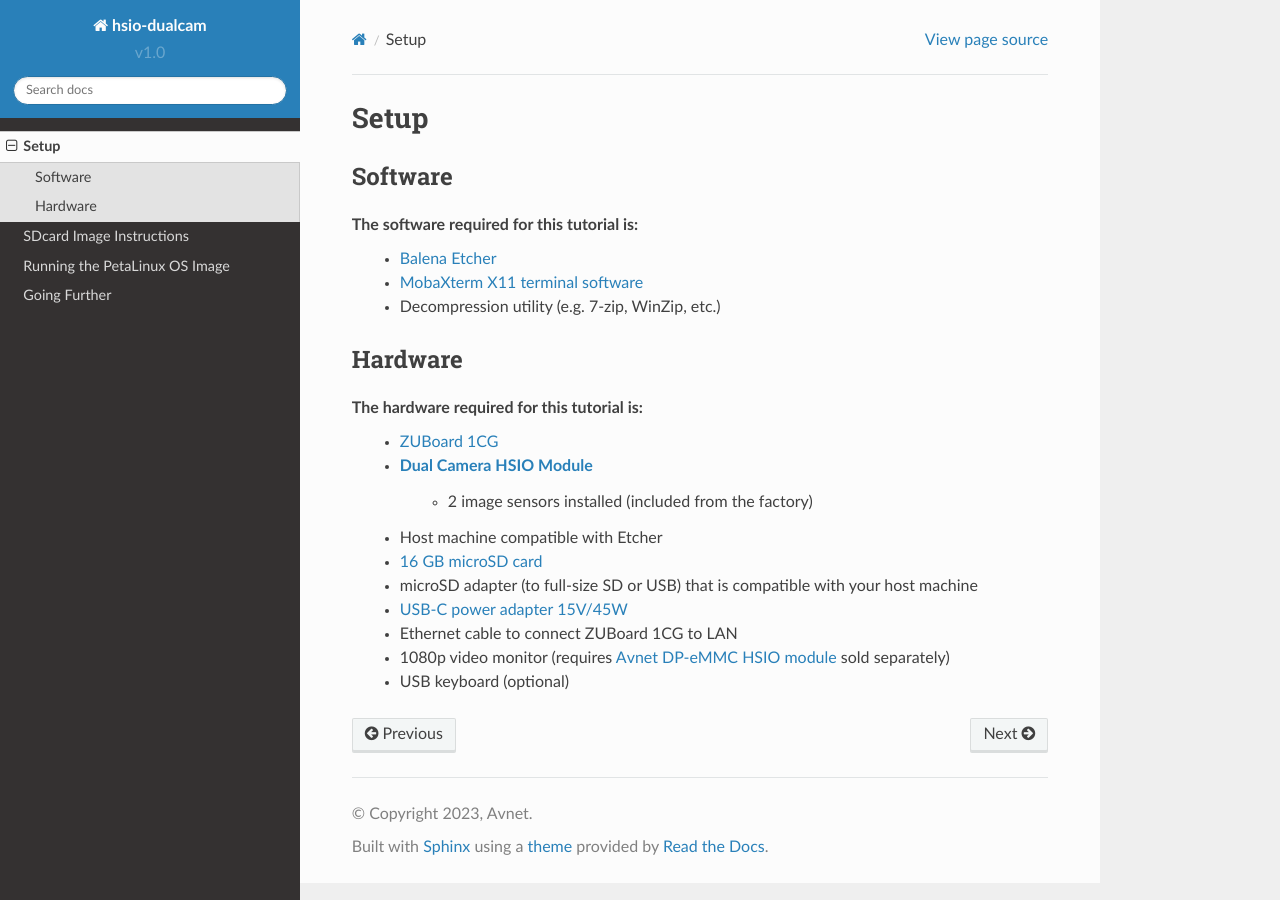
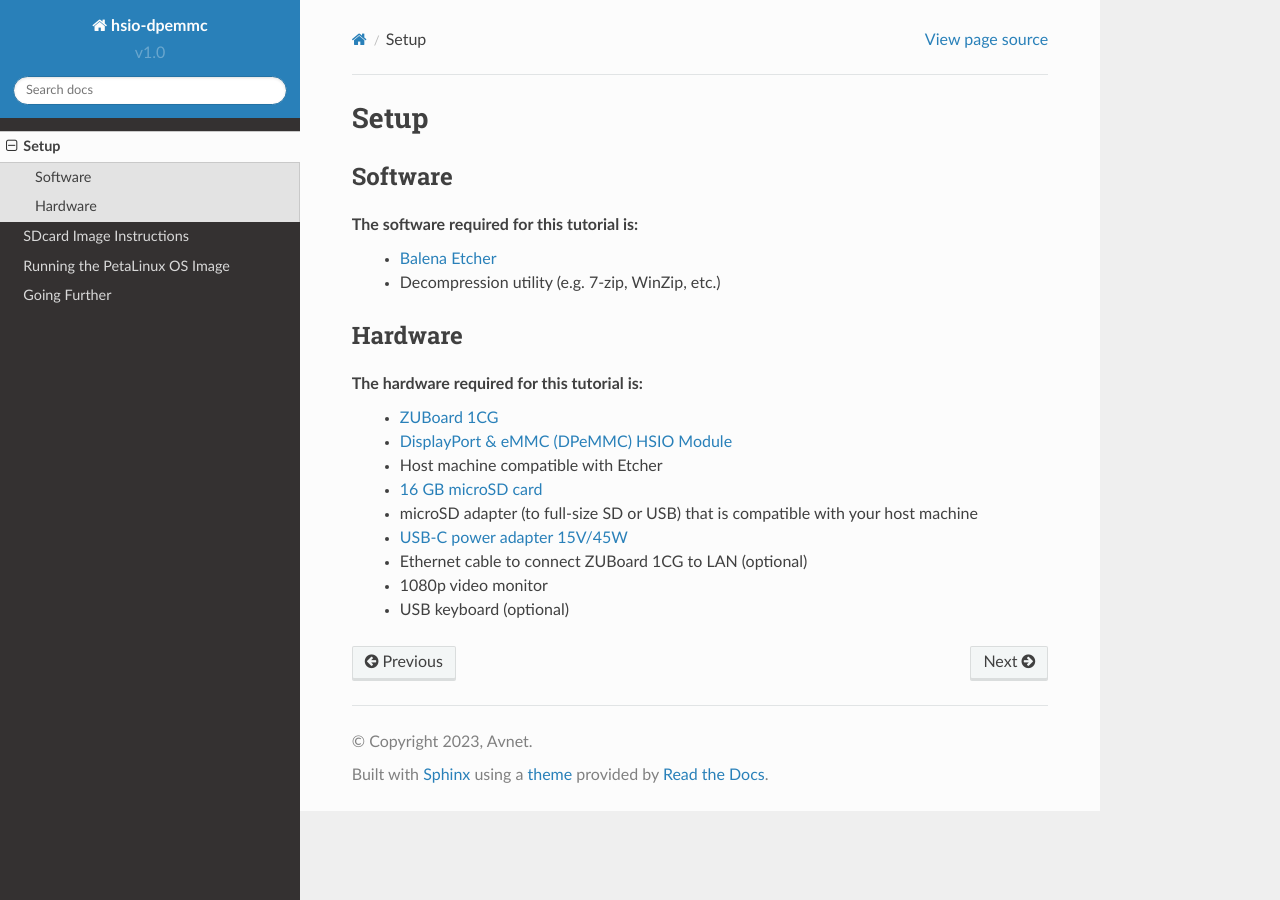
Before and after one commit to Avnet/hsio-dpemmc-rtd, a Sphinx documentation site: the page built from docs/source/setup.rst, in a window 1280 px wide. Built offline with Sphinx 7.4.7 and the Read the Docs theme 2.0.0, drawn with Linux system fonts in a browser that asks for light colours.

Commit message:
initial release

```diff
--- a/docs/source/conf.py
+++ b/docs/source/conf.py
@@ -42,7 +42,7 @@
 master_doc = 'index'
 
 # General information about the project.
-project = 'hsio-dualcam'
+project = 'hsio-dpemmc'
 copyright = '2023, Avnet'
 author = 'Avnet'
 
@@ -111,7 +111,7 @@
 # -- Options for HTMLHelp output ------------------------------------------
 
 # Output file base name for HTML help builder.
-htmlhelp_basename = 'hsio-dualcamDocs'
+htmlhelp_basename = 'hsio-dpemmcDocs'
 
 
 # -- Options for LaTeX output ---------------------------------------------
@@ -138,7 +138,7 @@
 # (source start file, target name, title,
 #  author, documentclass [howto, manual, or own class]).
 latex_documents = [
-    (master_doc, 'hsio-dualcam.tex', 'Avnet HSIO DualCam Module Getting Started Guide',
+    (master_doc, 'hsio-dpemmc.tex', 'Avnet DPeMMC HSIO Module Getting Started Guide',
      'Avnet', 'manual'),
 ]
 
@@ -148,7 +148,7 @@
 # One entry per manual page. List of tuples
 # (source start file, name, description, authors, manual section).
 man_pages = [
-    (master_doc, 'hsio-dualcam', 'Avnet HSIO DualCam Module Getting Started Guide',
+    (master_doc, 'hsio-dpemmc', 'Avnet DPeMMC HSIO Module Getting Started Guide',
      [author], 1)
 ]
 
@@ -159,7 +159,7 @@
 # (source start file, target name, title, author,
 #  dir menu entry, description, category)
 texinfo_documents = [
-    (master_doc, 'hsio-dualcam', 'Avnet HSIO DualCam Module Getting Started Guide',
-     author, 'hsio-dualcam', 'Avnet HSIO DualCam Module Getting Started Guide',
+    (master_doc, 'hsio-dpemmc', 'Avnet DPeMMC HSIO Module Getting Started Guide',
+     author, 'hsio-dpemmc', 'Avnet DPeMMC HSIO Module Getting Started Guide',
      'Miscellaneous'),
 ]
--- a/docs/source/index.rst
+++ b/docs/source/index.rst
@@ -1,7 +1,7 @@
 Overview
 ===================================
 
-The `HSIO Dual Camera Mezzanine <https://avnet.me/dualcam-hsio-module/>`_ is an accessory for the `ZUBoard 1CG <https://avnet.me/zuboard-1cg/>`_ and ships with two IAS camera modules pre-installed. To utilize the out of box image that will demonstrate camera functionality you must mate the camera mezzanine board to an ZUBoard 1CG (not included). Use the instructions included in this guide to restore the microSD card to the latest OS image for initial setup or if the microSD card has been erased or reprogrammed.
+The `Avnet DisplayPort & eMMC HSIO module <http://avnet.me/dpemmc/>`_ is an accessory for the `ZUBoard 1CG <https://avnet.me/zuboard-1cg/>`_ that features 32 GB of Micron eMMC storage and two lanes of high resolution DisplayPort video output. To utilize the out of box image that will demonstrate DisplayPort functionality you must mate the module board to an ZUBoard 1CG (not included). Use the instructions included in this guide to restore the microSD card to the latest OS image for initial setup or if the microSD card has been erased or reprogrammed.
 
 
 
--- a/docs/source/sdcard.rst
+++ b/docs/source/sdcard.rst
@@ -1,7 +1,7 @@
 SDcard Image Instructions
 =========================
 
-The following procedure will write the ZUBoard 1CG 16GB microSD card with the out of box image for the Dual Camera HSIO mezzanine card.
+The following procedure will write the ZUBoard 1CG 16GB microSD card with the out of box image for the DisplayPort & eMMC HSIO module.
 
 **WARNING This procedure will erase everything on the microSD card, so backup anything important prior to running performing this operation.**
 
--- a/docs/source/setup.rst
+++ b/docs/source/setup.rst
@@ -5,19 +5,17 @@
 --------
 The software required for this tutorial is:
   * `Balena Etcher <https://etcher.balena.io/>`_
-  * `MobaXterm X11 terminal software <https://mobaxterm.mobatek.net/>`_
   * Decompression utility (e.g. 7-zip, WinZip, etc.)
 
 Hardware
 --------
 The hardware required for this tutorial is:
   * `ZUBoard 1CG <http://avnet.me/zuboard-1cg>`_
-  * `Dual Camera HSIO Module <http://avnet.me/dualcam-hsio-module/>`_
-     * 2 image sensors installed (included from the factory)
+  * `DisplayPort & eMMC (DPeMMC) HSIO Module <http://avnet.me/dpemmc/>`_
   * Host machine compatible with Etcher
   * `16 GB microSD card <http://avnet.me/Delkin16GB-microSD>`_
   * microSD adapter (to full-size SD or USB) that is compatible with your host machine
   * `USB-C power adapter 15V/45W <http://avnet.me/zuboard-usb-supply/>`_
-  * Ethernet cable to connect ZUBoard 1CG to LAN
-  * 1080p video monitor (requires `Avnet DP-eMMC HSIO module <http://avnet.me/dpemmc>`_ sold separately)
+  * Ethernet cable to connect ZUBoard 1CG to LAN (optional)
+  * 1080p video monitor
   * USB keyboard (optional)
```
Also changed, not shown: docs/source/linux_demo.rst (+13 -32 lines).
